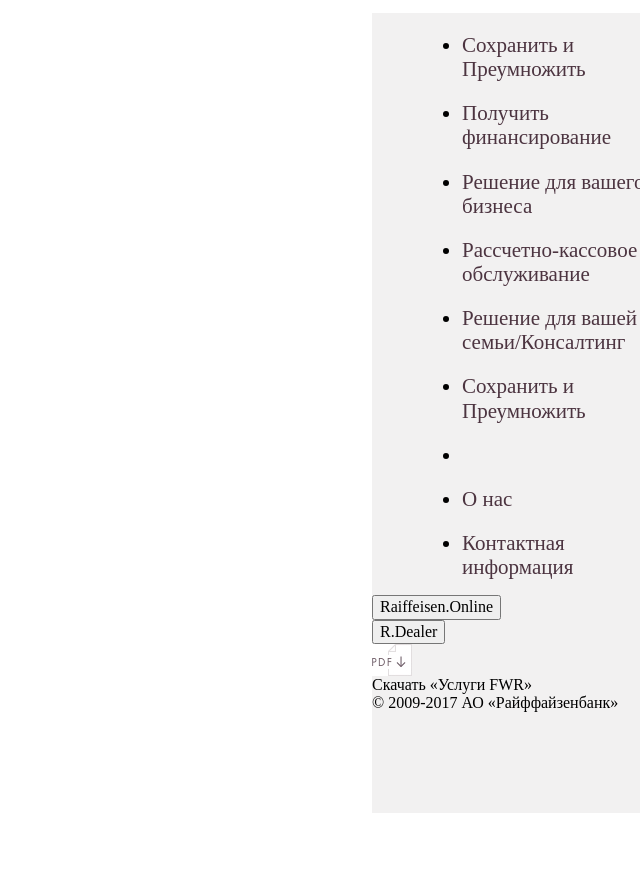
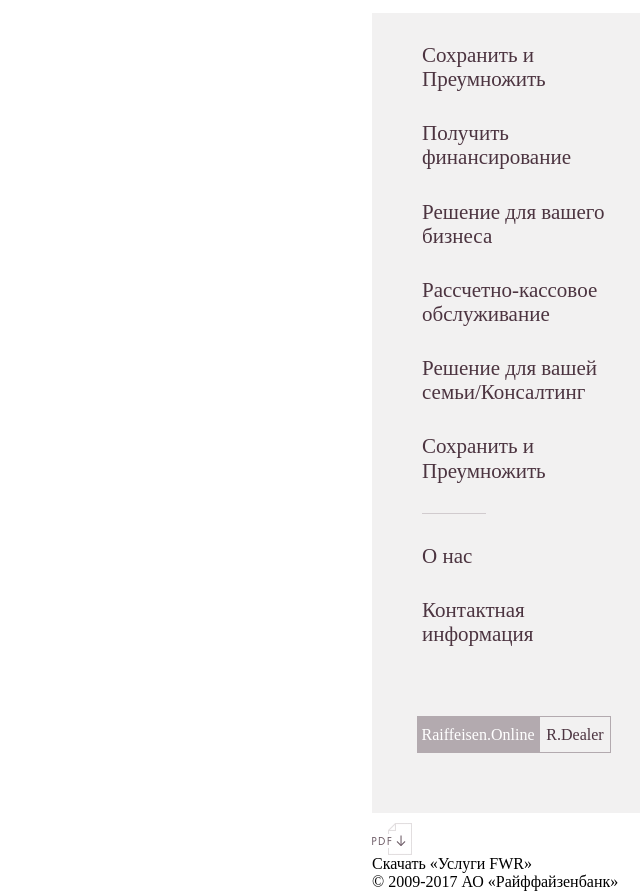
Before and after one commit to MelnikovaK/raiffeisen_style, a plain HTML site: page index.html in a window 1280 px wide. Shown: the part 1005-1897 px from the top of the page, without its empty margins (640-1280 px from the left). Before the commit the page ends 1818 px from the top, so only its background shows below. Drawn offline with Linux system fonts and the light colour scheme.

Commit message:
кнопки в меню

```diff
--- a/components/menu/menu.scss
+++ b/components/menu/menu.scss
@@ -1,24 +1,63 @@
 .menu {
+
+  @mixin active{
+    .menu__item_active &{
+      @content;
+    }
+  }
+  @mixin hover{
+    .menu__item:hover &{
+      @content;
+    }
+  }
+
   float: right;
   width: $MENU-WIDTH;
   height: 100%;
   background: $MENU-COLOR;
 
+  &__list{
+    padding: 0 $MENU-ITEM-MARGIN-LEFT;
+    list-style: none;
+  }
+
   &__item {
-		margin: 0;
-		margin-left: $MENU-ITEM-MARGIN-LEFT;
-		margin-top: $MENU-ITEM-MARGIN;
+    margin: $MENU-ITEM-MARGIN 0 ;
+    font-size: 21px;
+  }
 
-		font-family: 'Futura New Book';
- 		src: url('../../styles/fonts/hinted-FuturaNewBook-Reg.woff2') format('woff2'),
-        url('../../styles/fonts/hinted-FuturaNewBook-Reg.woff') format('woff'),
-        url('../../styles/fonts/hinted-FuturaNewBook-Reg.ttf') format('truetype');
- 		font-weight: normal;
-    font-style: normal;
-    font-size: 21px;
-		a {
+  &__item_line {
+    height: 1px;
+    width: 64px;
+    background: $TEXT-COLOR;
+    opacity: 0.2;
+  }
+
+  &__item-link {
+    position: relative;
     text-decoration: none;
-			color: $TEXT-COLOR;
+    color: rgba($TEXT-COLOR,1);
+    transition: color .3s;
+    @include hover{
+      color: rgba($TEXT-COLOR,0.5);
+    }
+
+    @include active{
+      color: rgba($TEXT-COLOR,0.5);
+    }
+    &:after{
+      content: "";
+      position: absolute;
+      left: 0;
+      bottom: 0;
+      opacity: 0;
+      width: 100%;
+      border-bottom: 10px solid rgba($TEXT-COLOR,0.2);
+      transition: opacity .3s;
+
+      @include active{
+        opacity: 1;
       }
     }
   }
+}
--- a/components/raiffeisen-btns/raiffeisen-btns.scss
+++ b/components/raiffeisen-btns/raiffeisen-btns.scss
@@ -0,0 +1,48 @@
+.raiffeisen-btns {
+  @mixin online_btn_hover{
+    .raiffeisen-btns__item_online:hover &{
+      @content;
+    }
+  }
+
+  @mixin dealer_btn_hover{
+    .raiffeisen-btns__item_dealer:hover &{
+      @content;
+    }
+  }
+
+  display: block;
+  margin: $BUTTONS-MARGIN $BUTTONS-MARGIN-LEFT;
+
+  &__item {
+    display: inline-block;
+    height: 35px;
+    line-height: 35px;
+    text-align: center;
+    text-decoration: none;
+    border: 1px solid $NORMAL_BUTTON_COLOR;
+
+
+    &_online {
+      width: 120px;
+      color: #ffffff;
+      background-color: $NORMAL_BUTTON_COLOR;
+
+      transition: color .3s;
+      @include online_btn_hover{
+        color: $HOVER_BUTTON_COLOR;
+      }
+    }
+
+    &_dealer {
+      width: 70px;
+      color: $TEXT-COLOR;
+
+      transition: color .3s;
+      @include dealer_btn_hover{
+        color: $HOVER_BUTTON_COLOR;
+      }
+    }
+  }
+
+}
--- a/index.html
+++ b/index.html
@@ -1,4 +1,9 @@
 
+<!-- --->
+<!--   var buttons_params = [-->
+<!--     {class: 'raiffeisen-btns__item raiffeisen-btns__item_online', name: 'Raiffeisen.Online'},-->
+<!--     {class: 'raiffeisen-btns__item raiffeisen-btns__item_dealer', name: 'R.Dealer'},-->
+<!--   ];-->
 <html>
   <head>
     <link rel="stylesheet" href="styles/styles.css"/>
@@ -35,32 +40,17 @@
       </inner-block>
       <nav class="menu">
         <ul class="menu__list">
-          <li class="menu__item"><a class="menu__item-link_active" href="#">Сохранить и Преумножить</a>
-          </li>
-          <li class="menu__item"><a class="menu__item-link" href="#">Получить финансирование</a>
-          </li>
-          <li class="menu__item"><a class="menu__item-link" href="#">Решение для вашего бизнеса</a>
-          </li>
-          <li class="menu__item"><a class="menu__item-link" href="#">Рассчетно-кассовое обслуживание</a>
-          </li>
-          <li class="menu__item"><a class="menu__item-link" href="#">Решение для вашей семьи/Консалтинг</a>
-          </li>
-          <li class="menu__item"><a class="menu__item-link" href="#">Сохранить и Преумножить</a>
-          </li>
+          <li class="menu__item"><a class="menu__item-link" href="#">Сохранить и Преумножить</a></li>
+          <li class="menu__item"><a class="menu__item-link" href="#">Получить финансирование</a></li>
+          <li class="menu__item"><a class="menu__item-link" href="#">Решение для вашего бизнеса</a></li>
+          <li class="menu__item"><a class="menu__item-link" href="#">Рассчетно-кассовое обслуживание</a></li>
+          <li class="menu__item"><a class="menu__item-link" href="#">Решение для вашей семьи/Консалтинг</a></li>
+          <li class="menu__item"><a class="menu__item-link" href="#">Сохранить и Преумножить</a></li>
           <li class="menu__item menu__item_line"></li>
-          <li class="menu__item"><a class="menu__item-link" href="#">О нас</a>
-          </li>
-          <li class="menu__item"><a class="menu__item-link" href="#">Контактная информация</a>
-          </li>
+          <li class="menu__item"><a class="menu__item-link" href="#">О нас</a></li>
+          <li class="menu__item"><a class="menu__item-link" href="#">Контактная информация</a></li>
         </ul>
-        <div class="raiffeisen-btns">
-          <div class="button">
-            <button class="raiffeisen-btns__online">Raiffeisen.Online</button>
-          </div>
-          <div class="button">
-            <button class="raiffeisen-btns__dealer">R.Dealer</button>
-          </div>
-        </div>
+        <div class="raiffeisen-btns"><a class="raiffeisen-btns__item raiffeisen-btns__item_online" href="#">Raiffeisen.Online</a><a class="raiffeisen-btns__item raiffeisen-btns__item_dealer" href="#">R.Dealer</a></div>
         <footer>
           <download-services></download-services>
           <div class="download-services__icon"> <img src="assets/icon.jpg"/></div>
--- a/styles/_constants.scss
+++ b/styles/_constants.scss
@@ -2,9 +2,13 @@
 $COLOR-BODY: #f9f9f8;
 $MENU-COLOR: #f2f1f1;
 $TEXT-COLOR: #4c3440;
+$NORMAL_BUTTON_COLOR: #b3aaaf;
+$HOVER_BUTTON_COLOR: #6d5b66;
 
 //  VARS
 $PAGE-BORDER: 22px;
 $MENU-WIDTH: 290px;
-$MENU-ITEM-MARGIN: 20px;
+$MENU-ITEM-MARGIN: 30px;
 $MENU-ITEM-MARGIN-LEFT: 50px;
+$BUTTONS-MARGIN: 70px;
+$BUTTONS-MARGIN-LEFT: 45px;
```
Also changed, not shown: styles/styles.css, 2 other files. Lines whose indentation alone changed are shown as unchanged.
